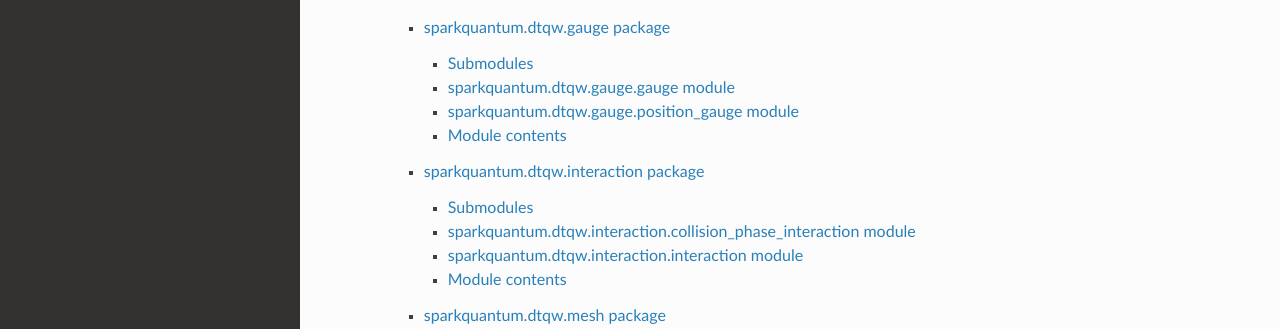
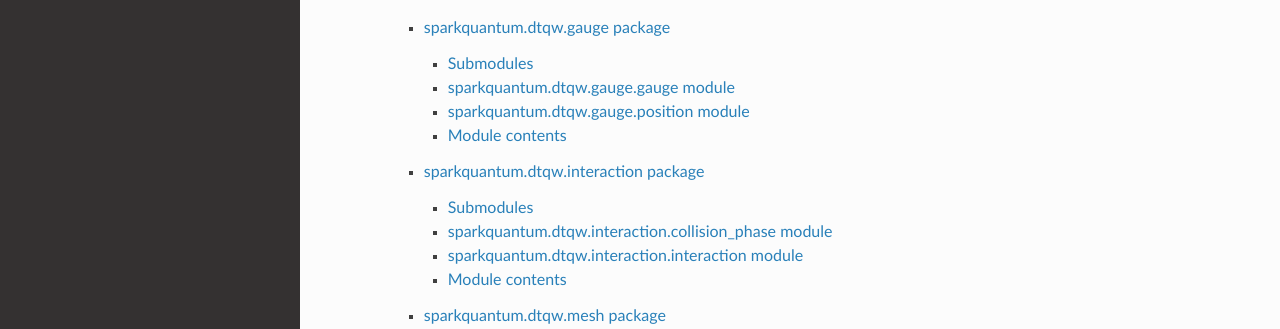
Before and after one commit to alfabr90/sparkquantum, a Sphinx documentation site: the page built from docs/source/sparkquantum.rst, in a window 1280 px wide and 900 px high. Shown: the part 416-745 px from the top of the window. Built offline with Sphinx 7.4.7 and the Read the Docs theme 2.0.0, drawn with Linux system fonts in a browser that asks for light colours.

Commit message:
Update sphinx files

```diff
--- a/docs/source/sparkquantum.dtqw.gauge.rst
+++ b/docs/source/sparkquantum.dtqw.gauge.rst
@@ -12,10 +12,10 @@ sparkquantum.dtqw.gauge.gauge module
    :undoc-members:
    :show-inheritance:
 
-sparkquantum.dtqw.gauge.position\_gauge module
-----------------------------------------------
+sparkquantum.dtqw.gauge.position module
+---------------------------------------
 
-.. automodule:: sparkquantum.dtqw.gauge.position_gauge
+.. automodule:: sparkquantum.dtqw.gauge.position
    :members:
    :undoc-members:
    :show-inheritance:
--- a/docs/source/sparkquantum.dtqw.interaction.rst
+++ b/docs/source/sparkquantum.dtqw.interaction.rst
@@ -4,10 +4,10 @@ sparkquantum.dtqw.interaction package
 Submodules
 ----------
 
-sparkquantum.dtqw.interaction.collision\_phase\_interaction module
-------------------------------------------------------------------
+sparkquantum.dtqw.interaction.collision\_phase module
+-----------------------------------------------------
 
-.. automodule:: sparkquantum.dtqw.interaction.collision_phase_interaction
+.. automodule:: sparkquantum.dtqw.interaction.collision_phase
    :members:
    :undoc-members:
    :show-inheritance:
```
